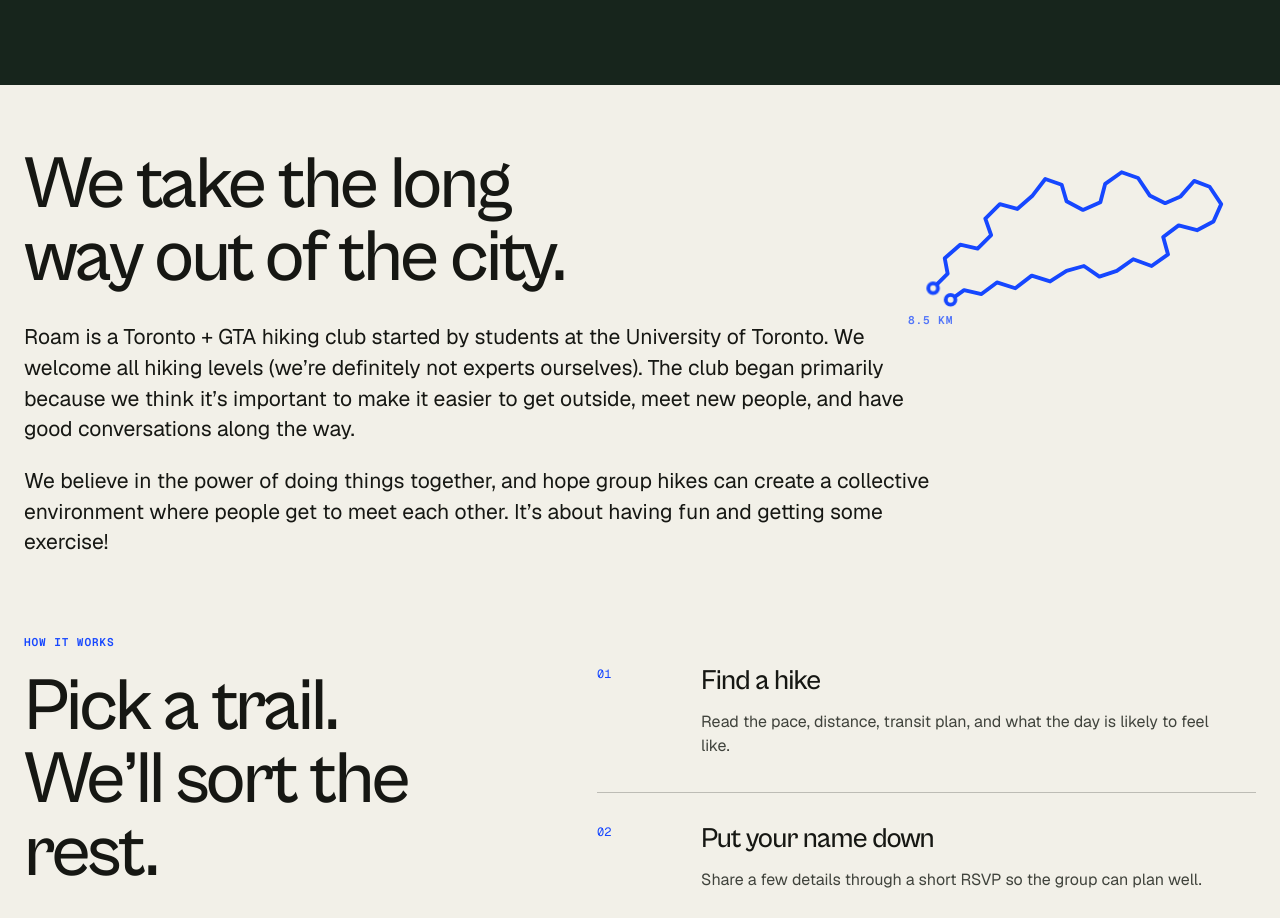
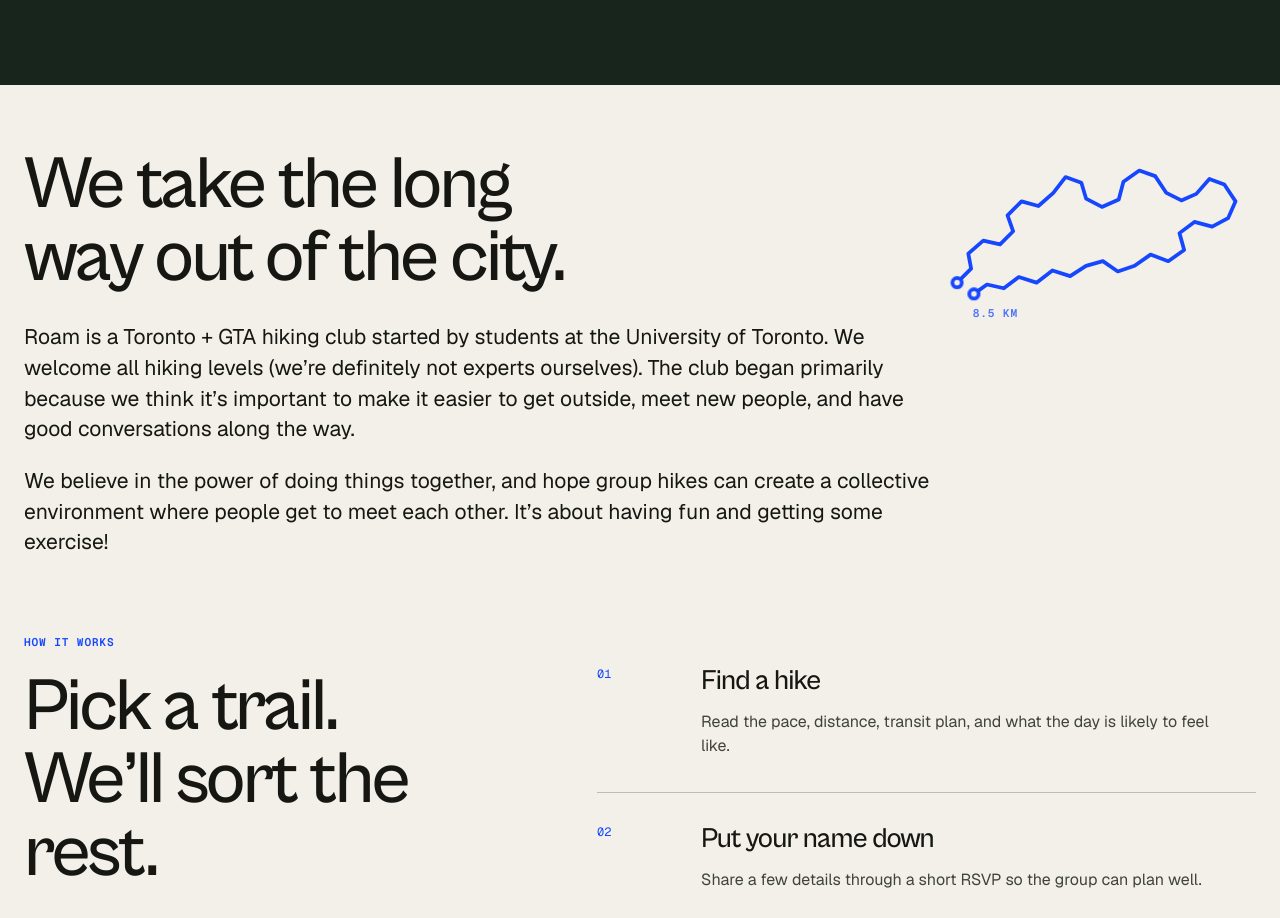
Before and after one commit to richelkim/Roam, a Next.js app: page / in a window 1280 px wide. Shown: the part 1475-2393 px from the top of the page. Built offline with nearby package versions, Linux system fonts and the light colour scheme; no server answers.

Commit message:
style: separate route trace from intro copy

```diff
--- a/app/global.css
+++ b/app/global.css
@@ -156,7 +156,7 @@ a:focus-visible, button:focus-visible, input:focus-visible, select:focus-visible
 }
 .intro-copy > p { margin: 0; max-width: 1000px; font-size: clamp(1.12rem, 1.65vw, 1.55rem); line-height: 1.45; }
 .intro-copy > p + p { margin-top: 1em; }
-.intro-route { grid-column: 10 / span 3; justify-self: end; width: 120%; margin: -28px 0 0; }
+.intro-route { grid-column: 10 / span 3; justify-self: end; width: 116%; margin: -28px 0 0; transform: translateX(clamp(8px, 1vw, 14px)); }
 .route-trace { position: relative; }
 .route-trace__svg { display: block; width: 100%; height: auto; overflow: visible; }
 .route-trace__path {
@@ -174,7 +174,7 @@ a:focus-visible, button:focus-visible, input:focus-visible, select:focus-visible
   stroke-width: 4;
   opacity: 0;
 }
-.route-trace__distance { position: absolute; inset-inline-start: 0; bottom: 3%; margin: 0; color: var(--blue); opacity: .72; }
+.route-trace__distance { position: absolute; inset-inline-start: 12%; bottom: 3%; margin: 0; color: var(--blue); opacity: .72; }
 .route-trace[data-visible='true'] .route-trace__point--start { animation: route-point-appear 140ms ease-out both; }
 .route-trace[data-visible='true'] .route-trace__path { animation: route-trace-draw 1.8s cubic-bezier(.22,.61,.36,1) 160ms both; }
 .route-trace[data-visible='true'] .route-trace__point--end { animation: route-point-appear 160ms ease-out 1.96s both; }
@@ -407,7 +407,7 @@ a:focus-visible, button:focus-visible, input:focus-visible, select:focus-visible
   .round-link { min-width: 210px; }
   .page-grid { grid-template-columns: 1fr; }
   .section-kicker, .intro-copy, .intro-route, .story-block .story-copy { grid-column: 1; }
-  .intro-route { width: 96%; margin: 15px 0 0; }
+  .intro-route { width: 96%; margin: 15px 0 0; transform: none; }
   .featured-section { min-height: 0; }
   .featured-heading-row { margin-bottom: 42px; align-items: flex-start; }
   .featured-details h2 { font-size: 4.1rem; }
```
